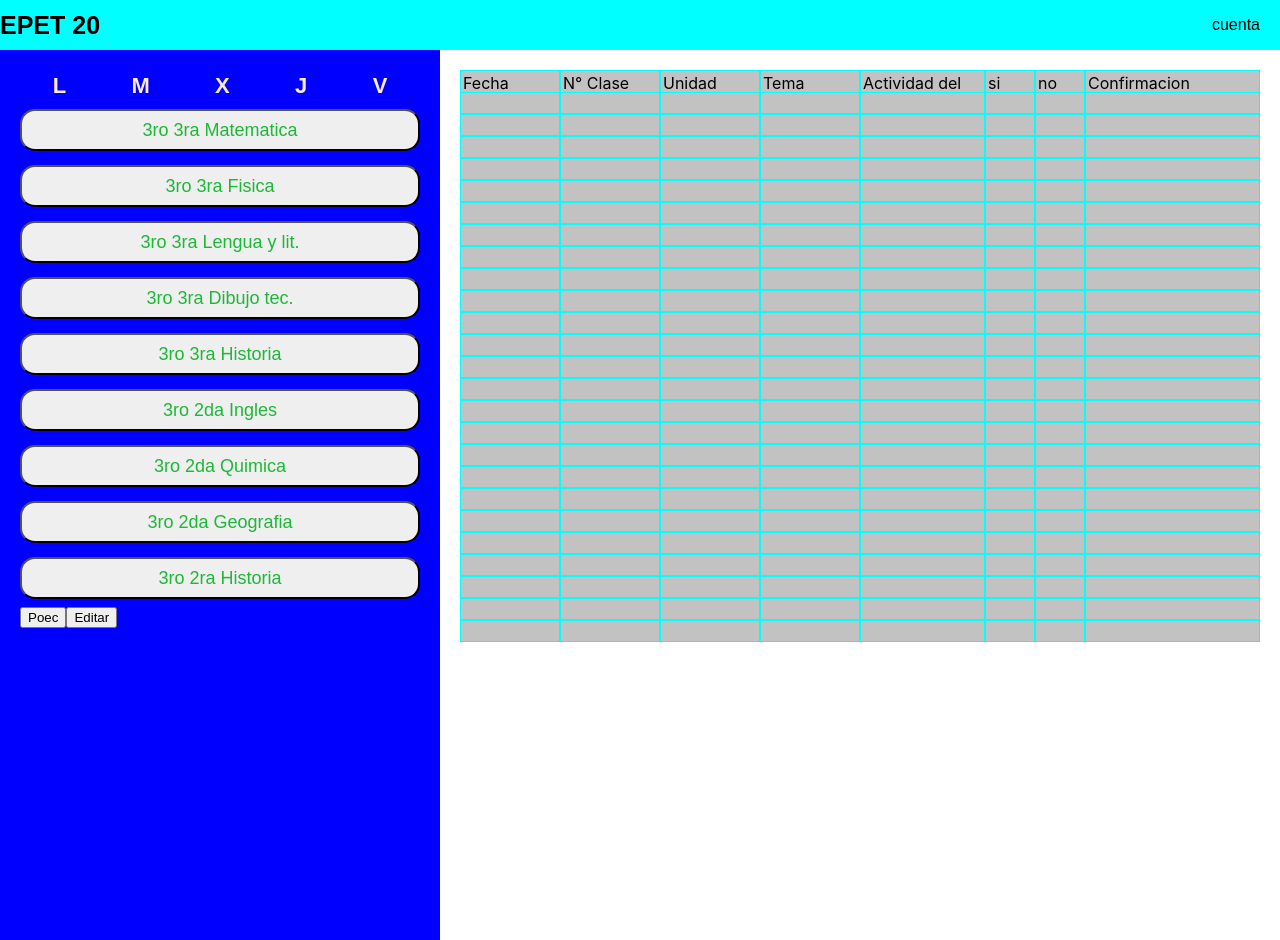
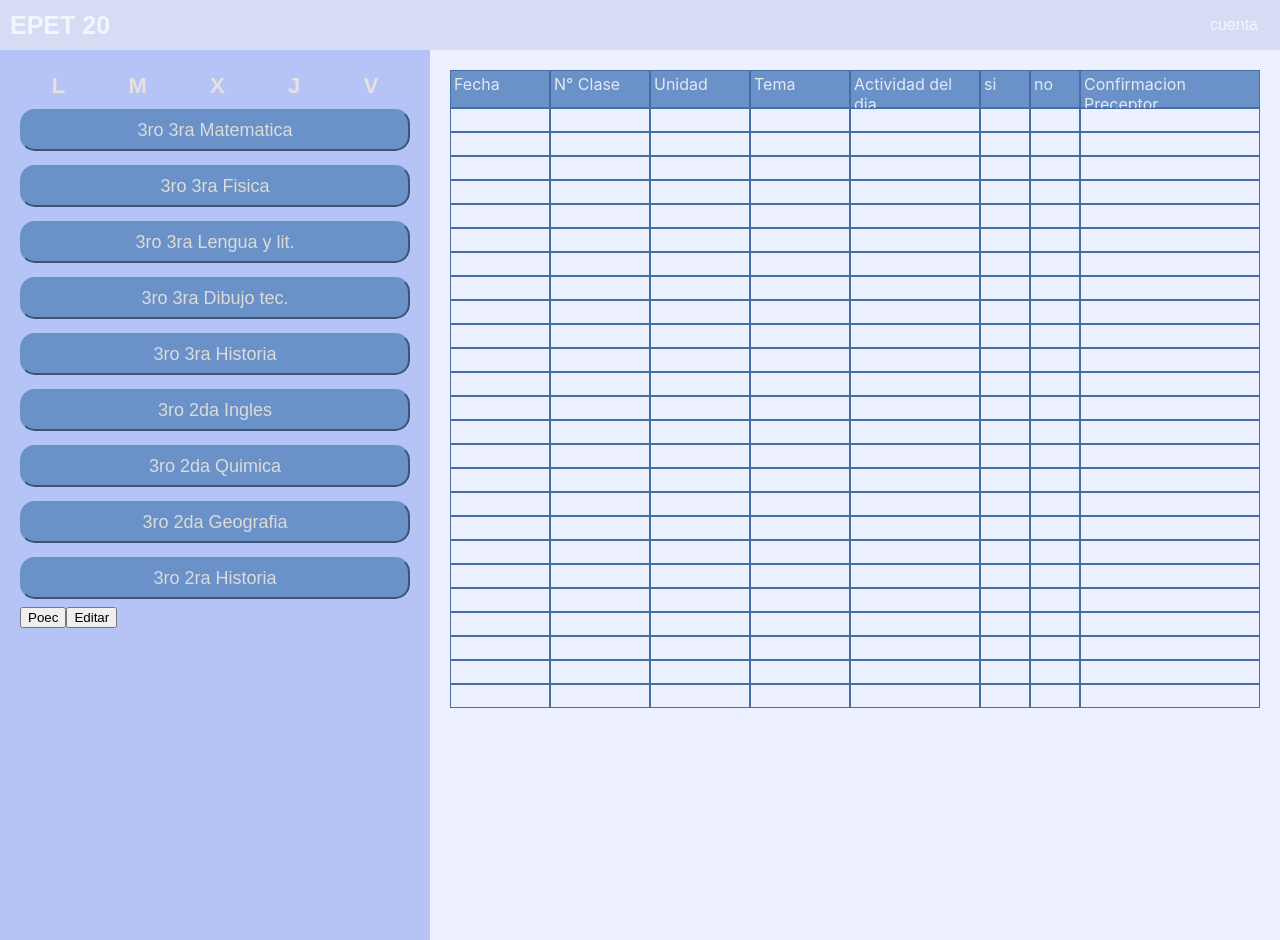
Before and after one commit to Helena-0348/Libro-temas-EPET20, a React (Create React App) app: page / in a window 1280 px wide. Built offline with nearby package versions, Linux system fonts and the light colour scheme.

Commit message:
Dandole color a los componentes

```diff
--- a/src/components/Inicio.jsx
+++ b/src/components/Inicio.jsx
@@ -1,3 +1,4 @@
+//componente de prueba para la pagina de inicio
 import React from 'react';
 const Inicio = () => {
   return (
--- a/src/components/PaginaLibro.jsx
+++ b/src/components/PaginaLibro.jsx
@@ -1,3 +1,4 @@
+//componente de prueba para la pagina del formulario
 import Encabezado from "./components/Encabezado";
 import Materias from './components/Materias';
 import Semana from './components/Semana';
--- a/src/components/Tabla.jsx
+++ b/src/components/Tabla.jsx
@@ -5,14 +5,14 @@ const Tabla = () => {
   return (
     <div className='tabla'>
           <div className='fila'>
-            <a className = 'celda'>Fecha</a>
-            <a className = 'celda'>N° Clase</a>
-            <a className = 'celda'>Unidad</a>
-            <a className = 'celda'>Tema</a>
-            <a className = 'celda'>Actividad del dia</a>
-            <a className = 'celda'>si</a>
-            <a className = 'celda'>no</a>
-            <a className = 'celda'>Confirmacion Preceptor</a>
+            <a className = 'celdaP'>Fecha</a>
+            <a className = 'celdaP'>N° Clase</a>
+            <a className = 'celdaP'>Unidad</a>
+            <a className = 'celdaP'>Tema</a>
+            <a className = 'celdaP'>Actividad del dia</a>
+            <a className = 'celdaP'>si</a>
+            <a className = 'celdaP'>no</a>
+            <a className = 'celdaP'>Confirmacion Preceptor</a>
             </div>
             <Fila></Fila>
             <Fila></Fila>
--- a/src/css/App.css
+++ b/src/css/App.css
@@ -1,5 +1,5 @@
 .cajaOpcion{
-    background-color: blue;
+    background-color: #b5c3f6;
     height: 850px;
     width: 400px;
     padding: 20px;
@@ -10,5 +10,6 @@
 }
 
 .cajaElementos {
+    background-color: #edf0fe;
 display: flex;
 }
--- a/src/css/Boton.css
+++ b/src/css/Boton.css
@@ -3,7 +3,7 @@
     font-weight: bold;
     font-family: Arial, Helvetica, sans-serif;
     background-color: rgba(255, 255, 255, 0);
-    color: antiquewhite;
+    color: rgba(250, 235, 215, 0.747);
     border-color: rgba(255, 255, 255, 0);
 
 }
@@ -11,17 +11,22 @@
 .boton {
     font-family: Arial, Helvetica, sans-serif;
     font-size: 20px;
-    padding: 15px 20px;
-    border: 1 solid black;
+    padding: 15px 30px;
     border-radius: 20%;
-    margin: 20px 20px 0 50px;
+    margin: 20px 20px 0 40px;
+    border-color: #6a92c8;
+        color: rgb(211, 211, 211);
+
+        background-color: #567db1;
+
 }
 
 .materias {
     margin: 7px 0;
     font-size: 18px;
     height: 42px;
-    color: rgb(28, 184, 54);
-        border-radius: 15px;
-
+    color: rgb(219, 219, 219);
+    background-color: #6a92c8;
+    border-radius: 15px;
+    border-color: #6a92c8;
 }
--- a/src/css/Encabezado.css
+++ b/src/css/Encabezado.css
@@ -1,5 +1,5 @@
 .header {
-    background-color: aqua;
+    background-color: #d6dcf3;
     height: 50px;
     display: flex;
     align-items: center;
@@ -9,10 +9,15 @@
     font-family: Arial, Helvetica, sans-serif;
     font-weight: bold;
     font-size: 25px;
+    color: aliceblue;
+    margin: 10px;
 }
 
 .cuenta {
     font-family: Arial, Helvetica, sans-serif;
+    font-weight: 500;
     position: absolute;
-    right: 20px;
+    right: 22px;
+    color: aliceblue;
+
 }
--- a/src/css/Tabla.css
+++ b/src/css/Tabla.css
@@ -1,23 +1,34 @@
 .tabla{
     display: grid;
     height: 220px;
-    width: 800px;
+    width: 810px;
     margin: 20px;
 }
 
 .fila{
-    background-color: rgb(194, 194, 194);
+    background-color: rgba(194, 194, 194, 0);
     display: grid;
-    height: 22px;
-    width: 800px;
-    grid-template-columns: 100px 100px 100px 100px 125px 50px 50px 175px;
+    height: auto;
+    width: 810px;
+    grid-template-columns: 100px 100px 100px 100px 130px 50px 50px 180px;
 
 }
 
+
 .celda{
+    height: 20px;
+    width: auto;
+    border: 1px solid #456ea7;
+    margin: 0px;
+    padding: 1px;
+}
+.celdaP{
+    background-color: #6a92c8;
+    color: rgb(226, 233, 240);
     height: auto;
     width: auto;
-    border: 1px solid aqua;
+    border: 1px solid #456ea7;
     margin: 0px;
-    padding: 2px;
+    padding: 3px;
+    height: 30px;
 }
```
